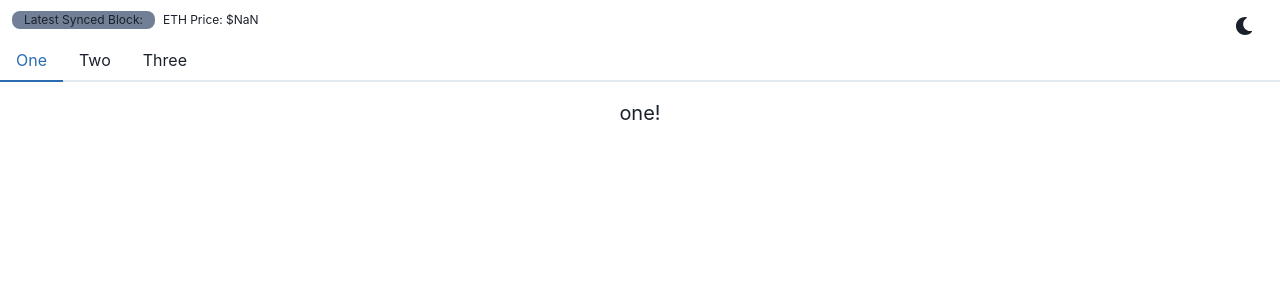
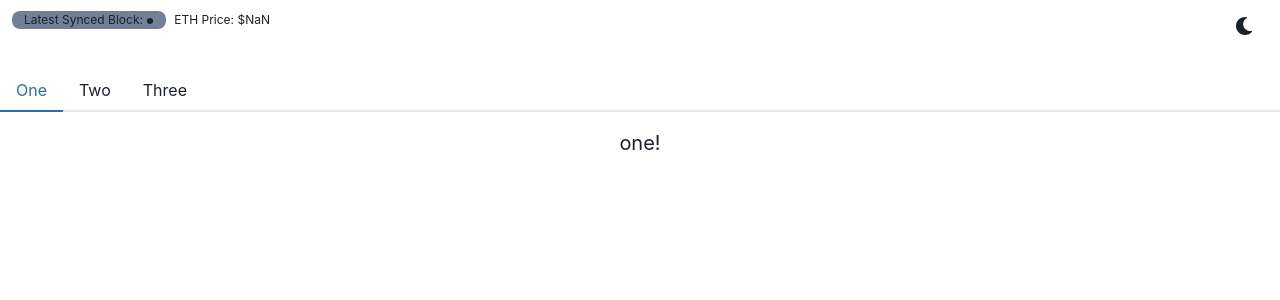
Before and after one commit to boyerst/compound-info, a React (Create React App) app: page / in a window 1280 px wide. Shown: the top 300 px of the page. Built offline with nearby package versions, Linux system fonts and the light colour scheme; no server answers.

Commit message:
Add dot near 'Latest Synced Block' for reflection of subgraph indexing status

```diff
--- a/package.json
+++ b/package.json
@@ -4,6 +4,7 @@
   "private": true,
   "dependencies": {
     "@apollo/client": "^3.6.8",
+    "@chakra-ui/icons": "^2.0.2",
     "@chakra-ui/react": "^2.2.1",
     "@emotion/react": "^11.9.3",
     "@emotion/styled": "^11.9.3",
--- a/src/apollo/queries.js
+++ b/src/apollo/queries.js
@@ -9,6 +9,7 @@ export const META_DATA = gql`
       block {
         number
       }
+      hasIndexingErrors
     }
   }
 `
--- a/src/components/Header/index.js
+++ b/src/components/Header/index.js
@@ -1,4 +1,4 @@
-import React from 'react'
+import React, { useState } from 'react'
 import {
   useColorMode,
   useColorModeValue,
@@ -13,6 +13,7 @@ import {
   HStack
 
 } from '@chakra-ui/react'
+import { Icon, CheckCircleIcon, WarningIcon, CircleIcon } from '@chakra-ui/icons'
 import { FaMoon, FaSun } from 'react-icons/fa'
 import { formatUSD } from '../../utils'
 import { useQuery } from "@apollo/client"
@@ -30,11 +31,25 @@ const Header = (props) => {
 
   const { loading: metaLoading, error: metaError, data: metaData } = useQuery(META_DATA)
   const blockNumber = metaData && metaData._meta.block.number
+  const subgraphStatus = metaData && metaData._meta.hasIndexingErrors
+
+  console.log(subgraphStatus)
+
+
+
 
   const { loading: ethDataLoading, error: ethDataError, data: ethData } = useQuery(ETH_DATA)
   const ethPrice = ethData && ethData.markets[0].underlyingPriceUSD
 
-  console.log(ethPrice)
+const CircleIcon = (props) => (
+  <Icon viewBox='0 0 200 200' {...props}>
+    <path
+      fill='currentColor'
+      d='M 100, 100 m -75, 0 a 75,75 0 1,0 150,0 a 75,75 0 1,0 -150,0'
+    />
+  </Icon>
+)
+
 
 
 
@@ -48,7 +63,9 @@ const Header = (props) => {
     <Box>
       <HStack h={10} >
         <Link href={'https://etherscan.io/block/' + blockNumber} isExternal>
-          <Box borderRadius={8} fontSize={12} bg='gray.500' ml={3} px={3}>Latest Synced Block: {blockNumber}</Box>
+          <Box borderRadius={8} fontSize={12} bg='gray.500' ml={3} px={3}>Latest Synced Block: {blockNumber}
+            <CircleIcon boxSize={2}/>
+          </Box>
         </Link>
         <Box fontSize={12} >ETH Price: ${formatUSD(ethPrice)}</Box>
         <Spacer />
--- a/src/components/TabsGroup/index.js
+++ b/src/components/TabsGroup/index.js
@@ -5,7 +5,7 @@ import { Tabs, TabList, TabPanels, Tab, TabPanel } from '@chakra-ui/react'
 const TabsGroup = () => {
 
   return (
-    <Tabs>
+    <Tabs mt={30}>
       <TabList>
         <Tab>One</Tab>
         <Tab>Two</Tab>
```
Also changed, not shown: 1 other file (tests, documents, lock files or other folders).
